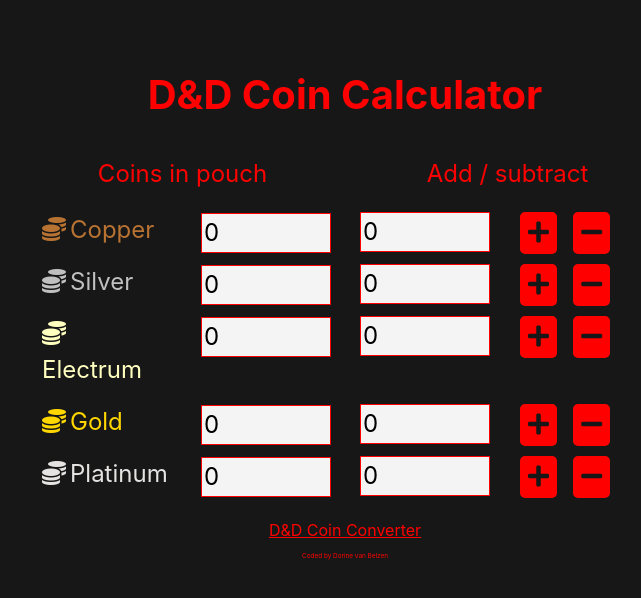
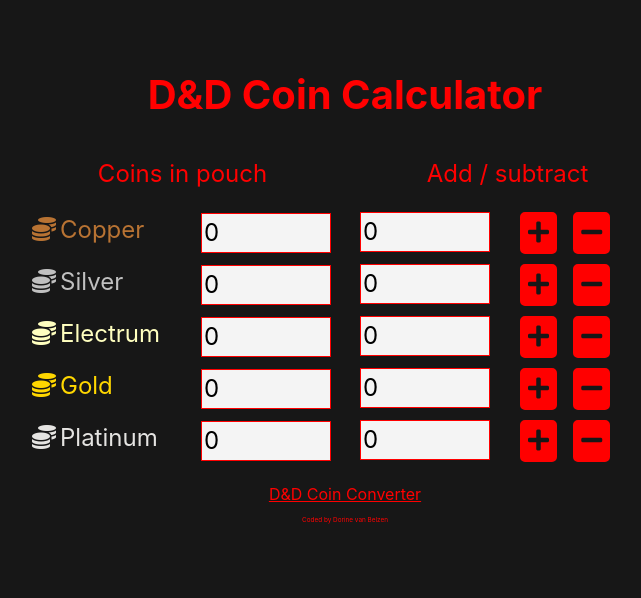
Before and after one commit to Dorine-forritari/react-dnd-coin-calculator, a React (Create React App) app: page / in a window 1280 px wide. Shown: the top 598 px of the page, without its empty margins (295-936 px from the left). Built offline with nearby package versions, Linux system fonts and the light colour scheme.

Commit message:
changes to padding left-column and margin header converter

```diff
--- a/src/App.css
+++ b/src/App.css
@@ -24,13 +24,17 @@
     padding: 0px;
 }
 
-.header {
+#header__calculator, #header__converter {
     background: #171717;
     font-size: 2.5rem;
     font-weight: bold;
     color: red;
     text-align: center;
     padding: 25px 0px 0px 0px;
+}
+
+#header__converter p {
+    margin-bottom: 25px;
 }
 
 #current__amount {
@@ -71,6 +75,10 @@
 
 .new__amount input:focus {
     border: 3px solid red;
+}
+
+.left__column {
+    padding-left: 5px;
 }
 
 .link {
--- a/src/App.js
+++ b/src/App.js
@@ -427,7 +427,7 @@
 
         <Route path='/' exact render={(props) => (
         <>
-        <div className='header'>
+        <div id='header__calculator'>
           <p>D&D Coin Calculator</p>
         </div>
         <div id='pouch'>
@@ -442,7 +442,7 @@
           </div>
           <div className='currencies'>
             <div className='row'>
-              <div className='col-3'><Coin type='Copper' color='#b87333' /></div>
+              <div className='col-3 left__column'><Coin type='Copper' color='#b87333' /></div>
               <div className='col-3'>
                 <div className='amount'>
                   <input type="number" min="0" max="10000" value={this.state.currentCopper} onChange={this.changeCopper} />
@@ -465,7 +465,7 @@
               </div>
             </div>
             <div className='row'>
-              <div className='col-3'><Coin type='Silver' color='silver' /></div>
+              <div className='col-3 left__column'><Coin type='Silver' color='silver' /></div>
               <div className='col-3'>
                 <div className='amount'>
                   <input type="number" min="0" max="10000" value={this.state.currentSilver} onChange={this.changeSilver} />
@@ -488,7 +488,7 @@
               </div>
             </div>
             <div className='row'>
-              <div className='col-3'><Coin type='Electrum' color='#ffffbf' /></div>
+              <div className='col-3 left__column'><Coin type='Electrum' color='#ffffbf' /></div>
               <div className='col-3'>
                 <div className='amount'>
                   <input type="number" min="0" max="10000" value={this.state.currentElectrum} onChange={this.changeElectrum} />
@@ -511,7 +511,7 @@
               </div>
             </div>
             <div className='row'>
-              <div className='col-3'><Coin type='Gold' color='gold' /></div>
+              <div className='col-3 left__column'><Coin type='Gold' color='gold' /></div>
               <div className='col-3'>
                 <div className='amount'>
                   <input type="number" min="0" max="10000" value={this.state.currentGold} onChange={this.changeGold} />
@@ -534,7 +534,7 @@
               </div>
             </div>
             <div className='row'>
-              <div className='col-3'><Coin type='Platinum' color='#e5e4e2'/></div>
+              <div className='col-3 left__column'><Coin type='Platinum' color='#e5e4e2'/></div>
               <div className='col-3'>
                 <div className='amount'>
                   <input type="number" min="0" max="10000" value={this.state.currentPlatinum} onChange={this.changePlatinum} />
--- a/src/components/Converter.js
+++ b/src/components/Converter.js
@@ -113,7 +113,7 @@
     render() {
     return(
         <div>
-        <div className='header'>
+        <div id='header__converter'>
           <p>D&D Coin Converter</p>
         </div>
         <div className='container'>
```
